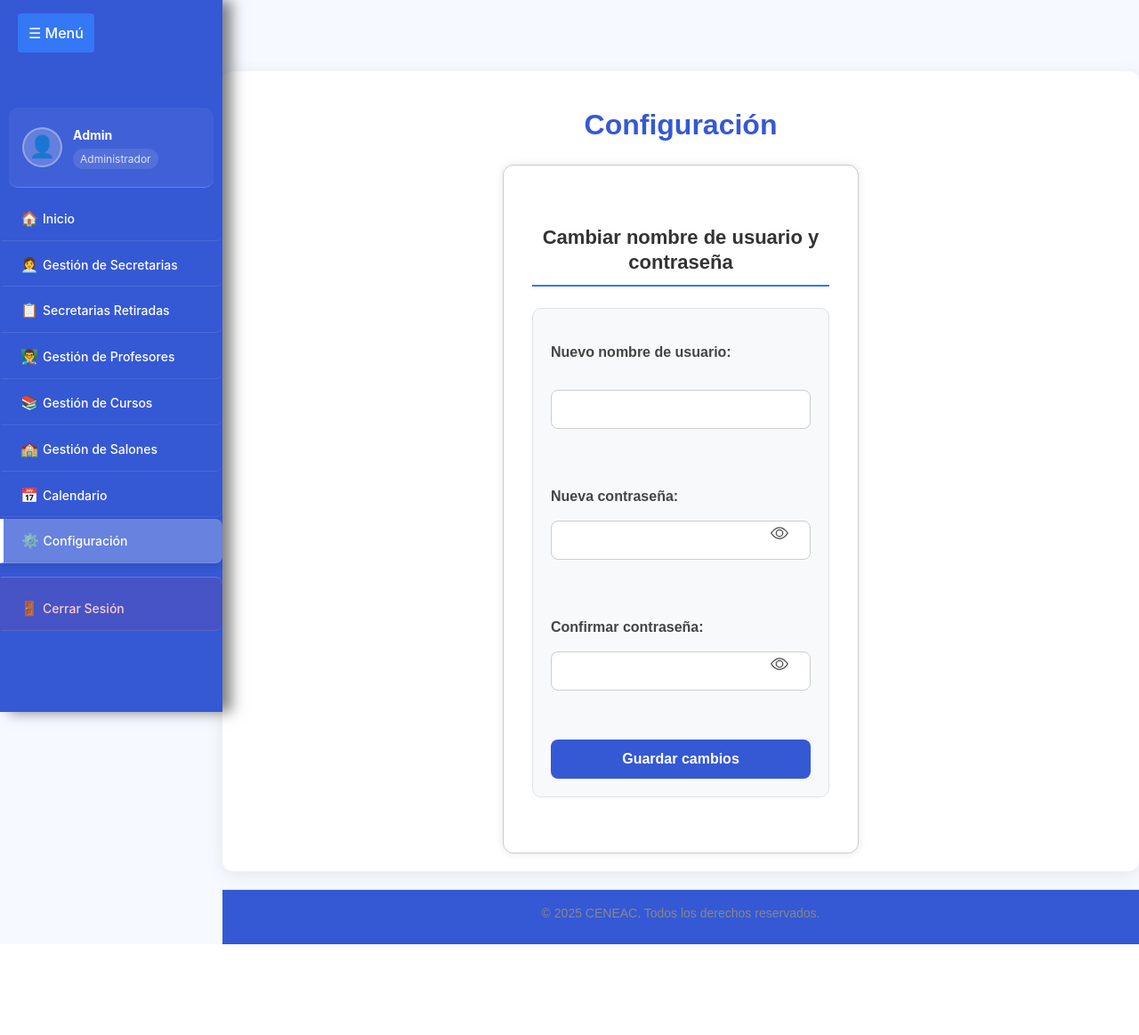
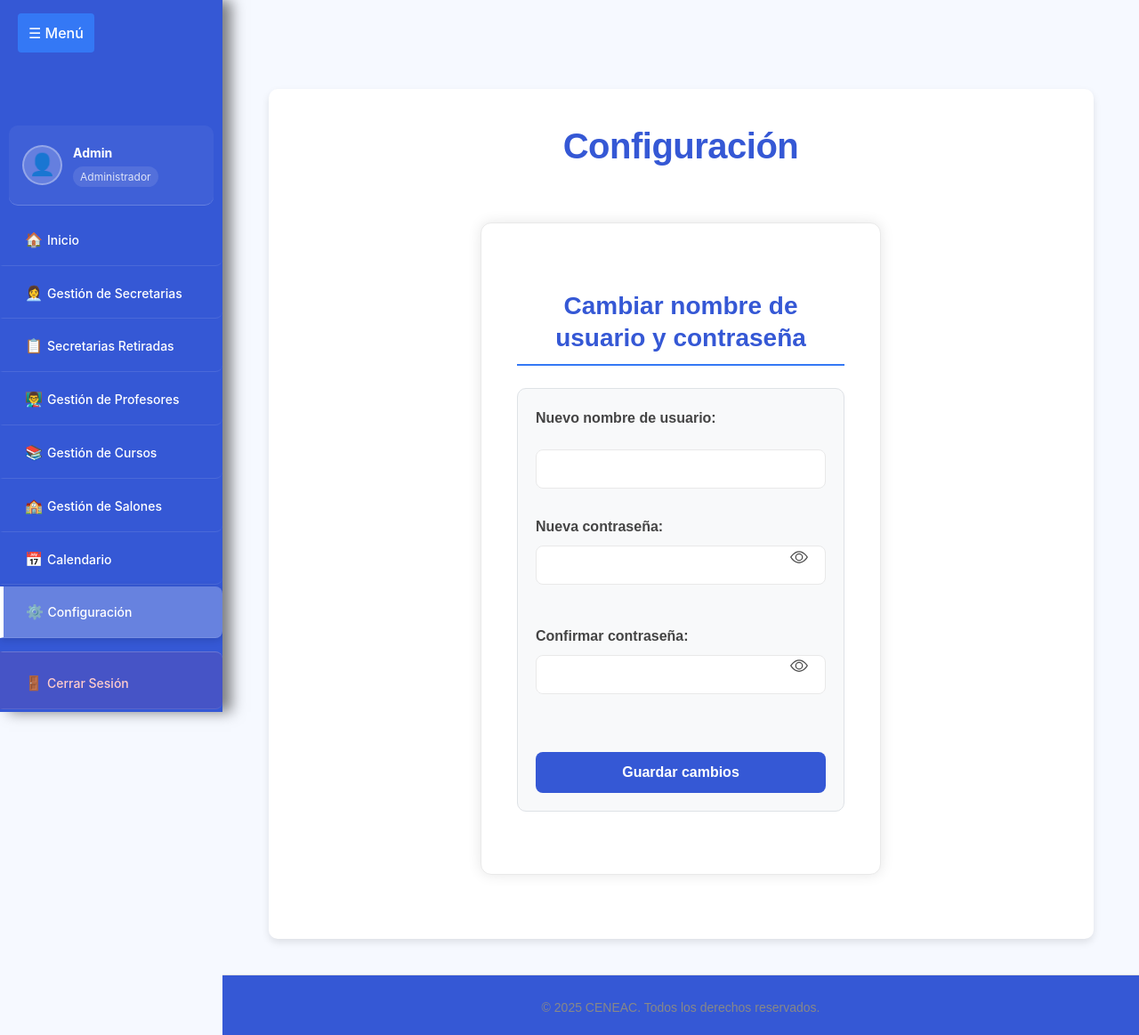
Before and after one commit to bestrolla/ceneac, a PHP site: page /ceneac/admin/configuracion/vista/configuracion.php in a window 1280 px wide. Shown: the whole page at 89% size. Before the commit the page ends 1061 px from the top, so only its background shows below. Run offline with PHP 8.4, Linux system fonts and the light colour scheme.

Commit message:
stiles de configuracion

```diff
--- a/admin/configuracion/vista/styles.css
+++ b/admin/configuracion/vista/styles.css
@@ -5,13 +5,19 @@
   --gris: #e9e9e9;
 }
 
+* {
+  margin: 0;
+  padding: 0;
+  box-sizing: border-box;
+}
+
 body {
-  margin: 0;
   font-family: Arial, sans-serif;
   background-color: #f6f9ff;
   display: flex;
   flex-direction: column;
   min-height: 100vh;
+  line-height: 1.6;
 }
 
 /* Barra superior */
@@ -42,19 +48,16 @@ body {
   position: fixed;
   z-index: 1001;
   top: 0;
+  left: 0;
   background-color: var(--azul);
   overflow-x: hidden;
   transition: 0.3s;
-  padding-top: 60px;
+  padding-top: 80px;
   box-shadow: 10px 0 15px rgba(0, 0, 0, 0.5);
 }
 
-.sidebar.left {
-  left: 0;
-}
-
 .sidebar a {
-  padding: 10px 20px;
+  padding: 14px 25px;
   text-decoration: none;
   font-size: 18px;
   color: var(--blanco);
@@ -83,22 +98,38 @@ body {
   font-size: 20px;
   background-color: var(--azul);
   color: white;
-  padding: 16px;
+  padding: 12px 20px;
   border: none;
   cursor: pointer;
+  border-radius: 8px;
+  transition: all 0.3s ease;
+}
+
+.openbtn:hover {
+  background-color: #2a44b8;
+  transform: translateY(-2px);
+  box-shadow: 0 4px 8px rgba(0,0,0,0.15);
 }
 
 /* Contenido principal */
 .main-content {
   flex: 1;
-  padding: 20px;
+  padding: 40px;
+  margin: 100px auto 40px;
+  max-width: 1200px;
+  width: 90%;
+  background-color: var(--blanco);
+  border-radius: 10px;
+  box-shadow: 0 4px 8px rgba(0, 0, 0, 0.1);
 }
 
 .main-content h1 {
-  font-size: 2rem;
+  font-size: 2.5rem;
   font-weight: bold;
   color: var(--azul);
   text-align: center;
+  margin-bottom: 30px;
+  letter-spacing: -0.5px;
 }
 
 .header {
@@ -106,45 +137,54 @@ body {
   align-items: center;
   justify-content: space-between;
   flex-wrap: wrap;
-  margin-bottom: 0px;
+  margin-bottom: 20px;
+  gap: 20px;
 }
 
 p {
   margin-top: 5px;
   color: #888;
+  text-align: center;
 }
 
 /* Botón agregar */
 .add-btn {
   background-color: var(--azul);
   color: white;
-  padding: 10px 20px;
+  padding: 12px 25px;
   border: none;
   font-weight: bold;
   border-radius: 6px;
   cursor: pointer;
-  transition: background-color 0.3s;
-  justify-content: flex-end;
+  transition: all 0.3s ease;
+  font-size: 16px;
 }
 
 .add-btn:hover {
   background-color: #2a4ab3;
+  transform: translateY(-2px);
+  box-shadow: 0 4px 8px rgba(0,0,0,0.15);
 }
 
 /* Tabla */
+.table-container {
+  width: 100%;
+  overflow-x: auto;
+  margin: 20px auto;
+  border-radius: 10px;
+  box-shadow: 0 2px 5px rgba(0, 0, 0, 0.1);
+}
+
 .student-table {
   width: 100%;
+  min-width: 600px;
   border-collapse: collapse;
-  margin-top: 20px;
   background-color: white;
-  border-radius: 10px;
-  overflow: hidden;
-  box-shadow: 0 2px 5px rgba(0, 0, 0, 0.1);
 }
 
 .student-table th,
 .student-table td {
-  padding: 12px;
+  padding: 14px 18px;
   border: 1px solid var(--gris);
   text-align: center;
 }
@@ -166,13 +219,13 @@ p {
 }
 
 .icons img:hover {
-  transform: scale(1.1);
+  transform: scale(1.2);
 }
 
 /* Footer */
 footer {
   text-align: center;
-  padding: 10px;
+  padding: 20px;
   background-color: var(--azul);
   color: white;
   margin-top: auto;
@@ -180,38 +233,113 @@ footer {
 
 /* Panel de configuración */
 .config-panel {
-  background-color: #f9f9f9;
-  border: 1px solid #ccc;
-  padding: 2rem;
+  background-color: #fff;
+  border: 1px solid var(--gris);
+  padding: 2.5rem;
   margin: 2rem auto;
-  border-radius: 8px;
-  max-width: 500px;
-  width: 100%;
+  border-radius: 12px;
+  max-width: 450px;
+  width: 90%;
+  box-shadow: 0 0 15px rgba(0, 0, 0, 0.1);
+}
+
+.config-panel h2 {
+  text-align: center;
+  margin-bottom: 25px;
+  color: var(--azul);
+  font-size: 28px;
 }
 
 .config-form label {
   display: block;
-  margin-bottom: 0.5rem;
+  margin-bottom: 8px;
   font-weight: bold;
+  color: #444;
 }
 
-.config-form input {
+.config-form input[type="text"],
+.config-form input[type="password"] {
   width: 100%;
-  padding: 0.5rem;
-  margin-bottom: 1rem;
-  border: 1px solid #ccc;
-  border-radius: 4px;
+  padding: 12px 15px;
+  margin-bottom: 15px;
+  border: 1px solid var(--gris);
+  border-radius: 8px;
+  box-sizing: border-box;
+  font-size: 16px;
+  transition: border-color 0.3s ease;
 }
 
+.config-form input:focus {
+  outline: none;
+  border-color: var(--azul);
+  box-shadow: 0 0 0 3px rgba(53, 88, 213, 0.1);
+}
 
+.config-form button[type="submit"] {
+  margin-top: 20px;
+  width: 100%;
+  padding: 14px;
+  background-color: var(--azul);
+  color: white;
+  border: none;
+  border-radius: 8px;
+  cursor: pointer;
+  font-weight: bold;
+  font-size: 16px;
+  transition: all 0.3s ease;
+}
 
+.config-form button[type="submit"]:hover {
+  background-color: #2c47b8;
+  transform: translateY(-2px);
+  box-shadow: 0 4px 8px rgba(0,0,0,0.15);
+}
 
+/* Textbox contenedor para input y botón del ojo */
+.textbox {
+  position: relative;
+  margin-bottom: 15px;
+}
+
+/* Botón del ojo */
+.toggle-password {
+  position: absolute;
+  right: 15px;
+  top: 50%;
+  transform: translateY(-50%);
+  background: none;
+  border: none;
+  cursor: pointer;
+  padding: 0;
+  width: 30px;
+  height: 30px;
+  display: flex;
+  align-items: center;
+  justify-content: center;
+  border-radius: 50%;
+  transition: background-color 0.3s;
+}
+
+.toggle-password:hover {
+  background-color: var(--gris);
+}
+
+.password-icon {
+  width: 20px;
+  height: 20px;
+  opacity: 0.7;
+  transition: opacity 0.3s;
+}
+
+.toggle-password:hover .password-icon {
+  opacity: 1;
+}
 
 /* Mensajes de configuración */
 .config-message {
-  margin-top: 1rem;
-  padding: 10px;
-  border-radius: 5px;
+  margin-top: 20px;
+  padding: 15px;
+  border-radius: 6px;
   font-weight: bold;
   text-align: center;
 }
@@ -228,124 +356,101 @@ footer {
   border: 1px solid #f5c6cb;
 }
 
+/* Mensaje de error */
+.error-message {
+  color: red;
+  font-size: 0.9rem;
+  margin-top: 5px;
+  display: none;
+  text-align: center;
+}
+
+/* Accesibilidad */
+.config-form input:focus,
+.config-form button:focus,
+.add-btn:focus,
+.sidebar a:focus,
+.openbtn:focus,
+.closebtn:focus {
+  outline: none;
+  box-shadow: 0 0 0 3px rgba(53, 88, 213, 0.2);
+}
+
+button:disabled {
+  opacity: 0.6;
+  cursor: not-allowed;
+}
+
 /* Responsive */
-@media (max-width: 600px) {
+@media (max-width: 768px) {
+  .main-content {
+    margin: 90px auto 20px;
+    padding: 20px;
+    width: 95%;
+  }
+
   .top-bar {
-    flex-direction: column;
-    align-items: flex-start;
-    padding: 10px;
+    padding: 10px 15px;
   }
 
   .openbtn {
-    padding: 10px;
+    padding: 10px 16px;
+    font-size: 18px;
   }
 
-  .logo {
-    height: 50px;
-    margin-top: 10px;
+  .main-content h1 {
+    font-size: 2rem;
+  }
+
+  .header {
+    flex-direction: column;
+    align-items: center;
+    text-align: center;
+  }
+
+  .student-table th,
+  .student-table td {
+    padding: 10px;
+    font-size: 14px;
   }
 
   .config-panel {
-    width: 90%;
-    padding: 1rem;
-  }
-
-  .config-form input,
-  .config-form button {
-    font-size: 16px;
-  }
-
-  .config-form button {
-    width: 100%;
+    width: 95%;
+    padding: 1.5rem;
   }
 }
 
+@media (max-width: 480px) {
+  .main-content {
+    margin: 80px auto 15px;
+    padding: 15px;
+  }
 
+  .main-content h1 {
+    font-size: 1.8rem;
+  }
+
+  .student-table {
+    font-size: 14px;
+  }
+
+  .student-table th,
+  .student-table td {
+    padding: 8px;
+    font-size: 12px;
+  }
+
+  .add-btn {
+    width: 100%;
+    text-align: center;
+  }
 
   .config-panel {
-  max-width: 400px;
-  margin: 0 auto;
-  padding: 2rem;
-  background-color: #fff;
-  border-radius: 12px;
-  box-shadow: 0 0 10px rgba(0, 0, 0, 0.1);
-}
-
-.config-panel h2 {
-  text-align: center;
-  margin-bottom: 1.5rem;
-  color: #333;
-}
-
-.config-form label {
-  display: block;
-  margin-top: 1rem;
-  font-weight: bold;
-  color: #444;
+    padding: 1rem;
   }
 
   .config-form input[type="text"],
   .config-form input[type="password"] {
-  width: 100%;
-  padding: 0.6rem 1rem;
-  margin-top: 0.4rem;
-  border: 1px solid #ccc;
-  border-radius: 8px;
-  box-sizing: border-box;
+    font-size: 14px;
   }
-
-.config-form button[type="submit"] {
-  margin-top: 1.5rem;
-  width: 100%;
-  padding: 0.75rem;
-  background-color: #3558d5;
-  color: white;
-  border: none;
-  border-radius: 8px;
-  cursor: pointer;
-  font-weight: bold;
-  transition: background-color 0.3s ease;
 }
-
-.config-form button[type="submit"]:hover {
-  background-color: #2c47b8;
-}
-
-/* Textbox contenedor para input y botón del ojo */
-.textbox {
-  position: relative;
-  margin-top: 1rem;
-}
-
-/* Botón del ojo */
-.toggle-password {
-  position: absolute;
-  right: 15px;
-
-  top: 60%;
-  transform: translateY(-50%);
-  background: none;
-  border: none;
-  cursor: pointer;
-  padding: 0px;
-}
-
-.password-icon {
-  width: 20px;
-  height: 20px;
-  opacity: 0.7;
-  transition: opacity 0.3s;
-}
-
-.toggle-password:hover .password-icon {
-  opacity: 1;
-}
-
-
-/* Mensaje de error */
-.error-message {
-  color: red;
-  font-size: 0.9rem;
-  margin-top: 0.3rem;
-  display: none;
-}
```
Also changed, not shown: other parts of admin/configuracion/vista/styles.css (+32 -7 lines). Lines whose indentation alone changed are shown as unchanged.
